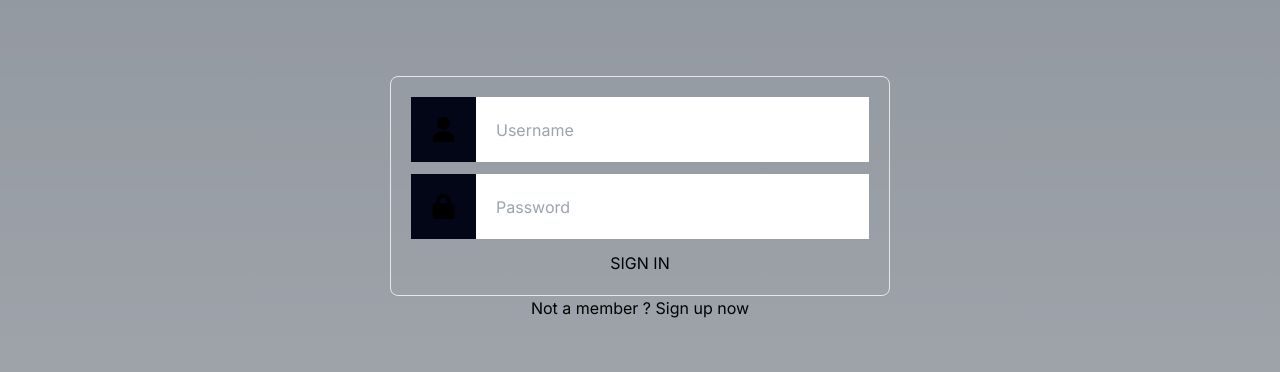
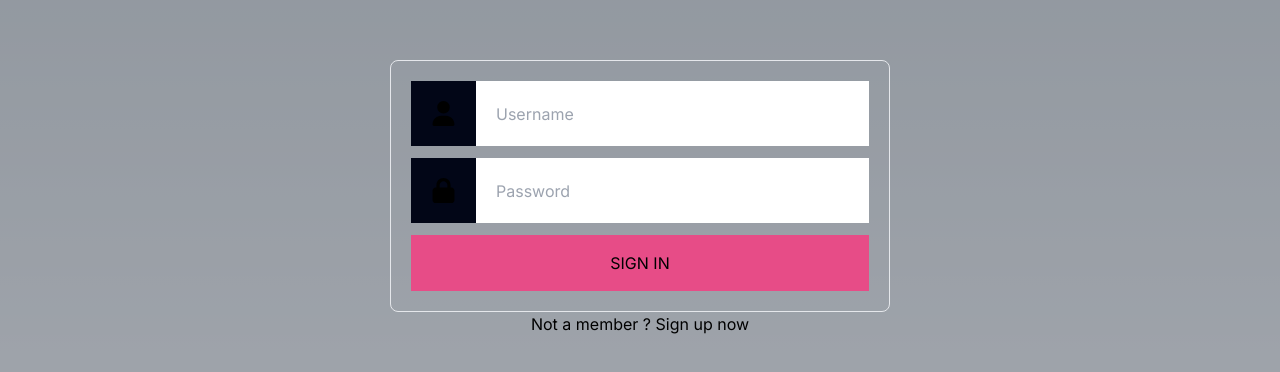
Before and after one commit to Harkanni/jackpot-login, a Next.js app: page / in a window 1280 px wide. Shown: the part 202-574 px from the top of the page. Built offline with nearby package versions, Linux system fonts and the light colour scheme.

Commit message:
init test

```diff
--- a/app/page.tsx
+++ b/app/page.tsx
@@ -10,15 +10,15 @@ export default function Home() {
                <div className="inputIcon bg-slate-950 p-5">
                   <FaUser size={25} />
                </div>
-               <input type="text" placeholder="Username" className="w-[100%] pl-5" />
+               <input type="text" placeholder="Username" className="w-[100%] pl-5 text-black" />
             </div>
             <div className="formGroup flex">
                <div className="inputIcon bg-slate-950 p-5">
                   <FaLock size={25} />
                </div>
-               <input type="text" placeholder="Password" className="w-[100%] pl-5" />
+               <input type="password" placeholder="Password" className="w-[100%] pl-5 text-black" />
             </div>
-            <button className="">SIGN IN</button>
+            <button className="p-4" style={{ backgroundColor: '#e74c87' }}>SIGN IN</button>
          </form>
          <p>Not a member ? <span>Sign up now</span></p>
       </main>
```
